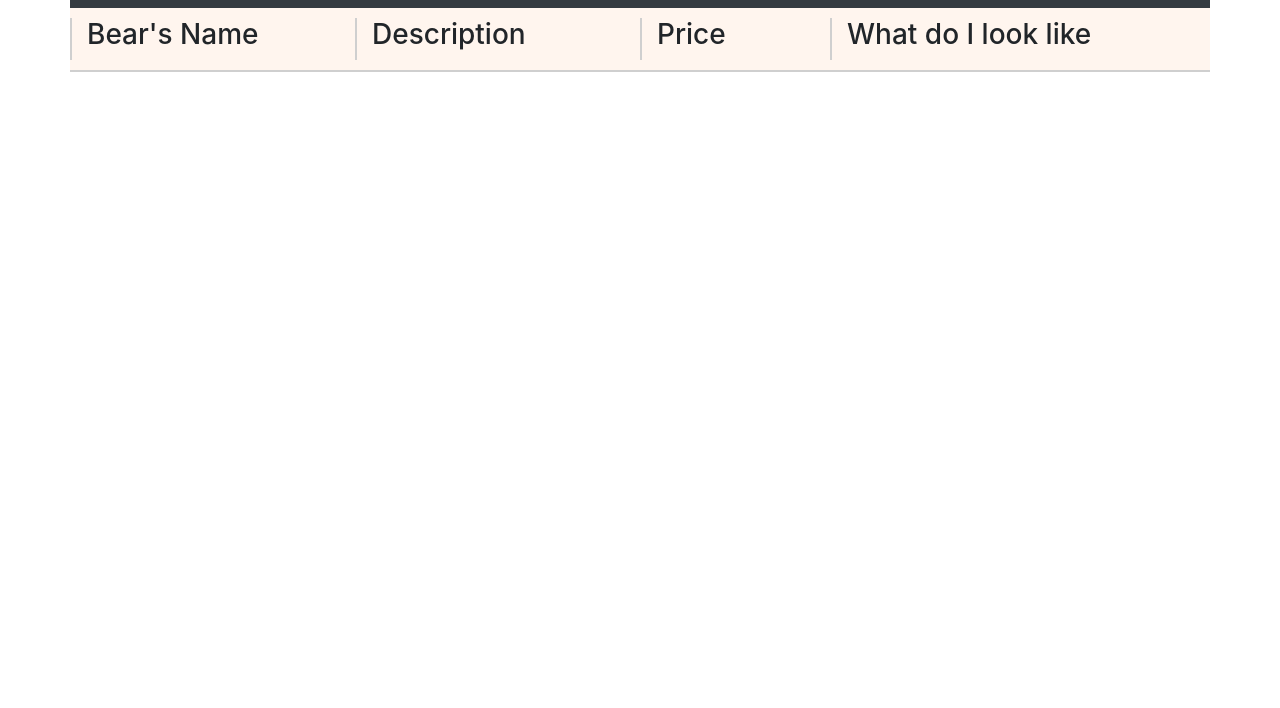
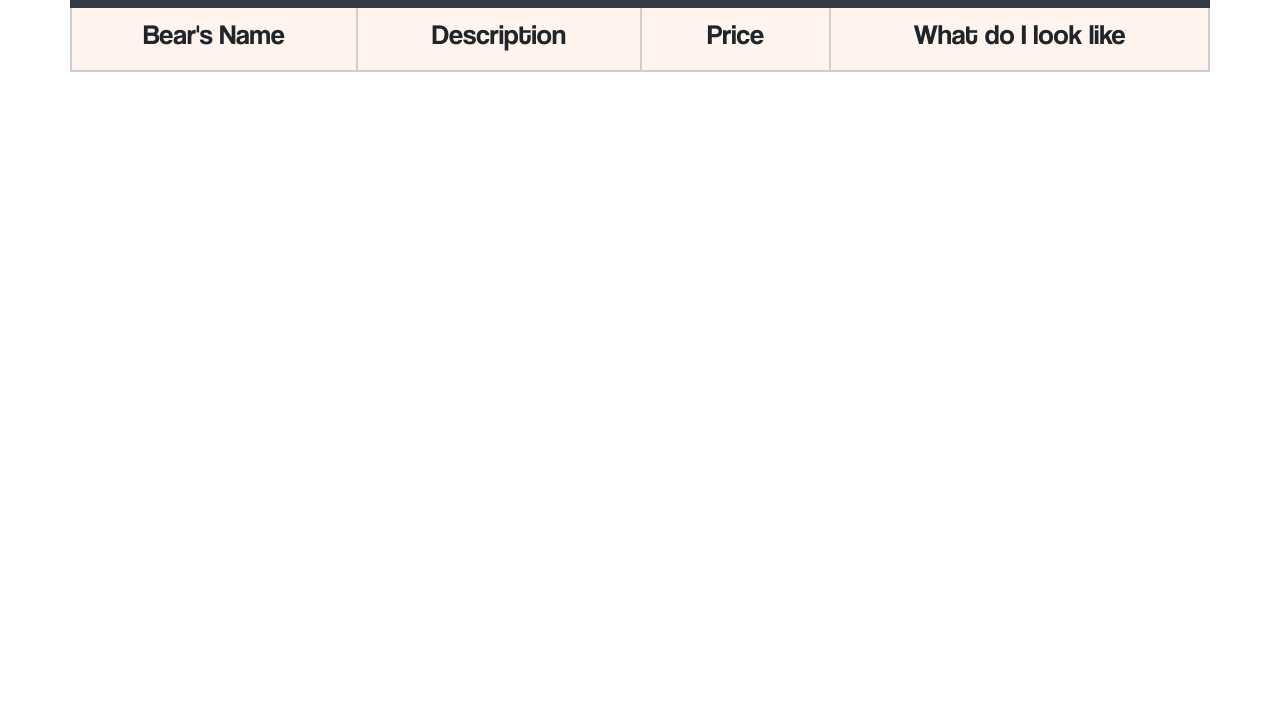
Before and after one commit to RykesZ/Projet_5, a website: page index.html in a window 1280 px wide. Shown: the part 92-800 px from the top of the page. Drawn offline with nearby package versions, Linux system fonts and the light colour scheme; no server answers.

Commit message:
pre concurrently installation

```diff
--- a/index.html
+++ b/index.html
@@ -29,7 +29,7 @@
                     <div class="col-2">
                         <h3>Price</h3>
                     </div>
-                    <div class="col-3">
+                    <div class="col-4">
                         <h3>What do I look like</h3>
                     </div>
                 </div>
--- a/public/script.js
+++ b/public/script.js
@@ -123,7 +123,7 @@ async function getProductList() {
             newProduct.appendChild(productPrice);
 
             const productImage = document.createElement("div");
-            productImage.classList.add("col-3");
+            productImage.classList.add("col-4");
             const imageContent = document.createElement("img");
             imageContent.setAttribute("src", productList[i].imageUrl);
             imageContent.setAttribute("alt", "Teddy Bear");
--- a/sass/base/_base.scss
+++ b/sass/base/_base.scss
@@ -24,12 +24,19 @@ input:valid {
 
 #merchList {
     .row {
-        padding-top: 10px;
-        padding-bottom: 10px;
         border-bottom: 2px solid rgb(207, 207, 207);
+        border-right: 2px solid rgb(207, 207, 207);
+        border-left: 2px solid rgb(207, 207, 207);
+        &>* {
+            padding-top: 10px;
+            padding-bottom: 10px;
+        }
     }
-    .col-2, .col-3 {
+    [class^=col] ~ [class^=col] {
         border-left: 2px solid rgb(207, 207, 207);
+    }
+    [class^=col] {
+        text-align: center;
     }
     a {
         color: black;
--- a/sass/base/_typography.scss
+++ b/sass/base/_typography.scss
@@ -1,6 +1,11 @@
 @font-face {
     font-family: 'Pumpkin-Story';
     src: url(../../public/fonts/Pumpkin-Story.ttf);
+}
+
+@font-face {
+    font-family: 'Coolvetica';
+    src: url(../../public/fonts/coolvetica-rg.ttf);
 }
 
 #merchList {
@@ -9,3 +14,7 @@
         font-size: 2em;
     }
 }
+
+[class^=col] {
+    font-family: 'Coolvetica', sans-serif;
+}
```
Also changed, not shown: public/css/style.css, public/fonts/coolvetica compressed rg.ttf (added), public/fonts/coolvetica condensed rg.ttf (added), public/fonts/coolvetica crammed rg.ttf (added), public/fonts/coolvetica-rg.ttf (added), 1 other file.
